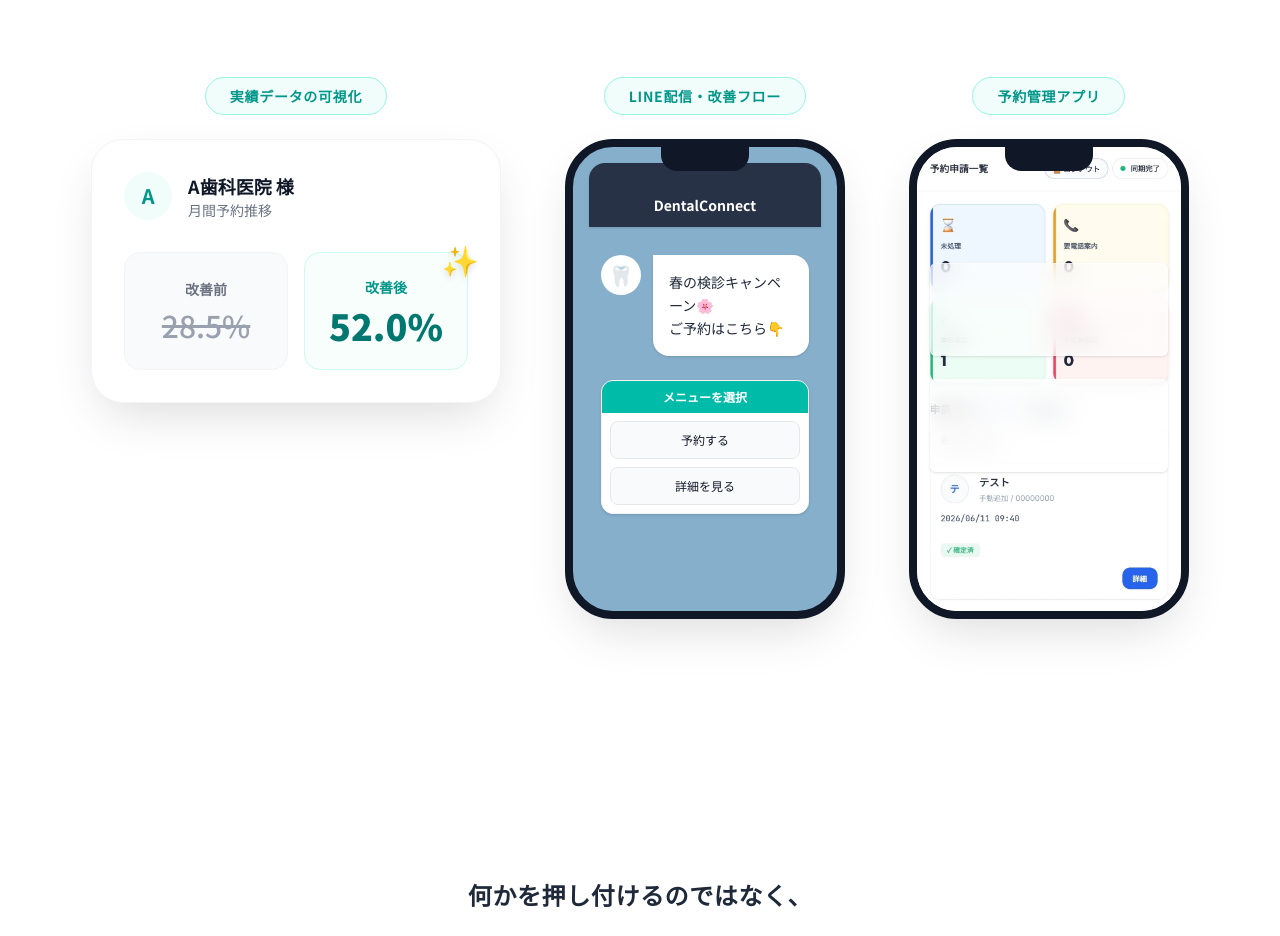
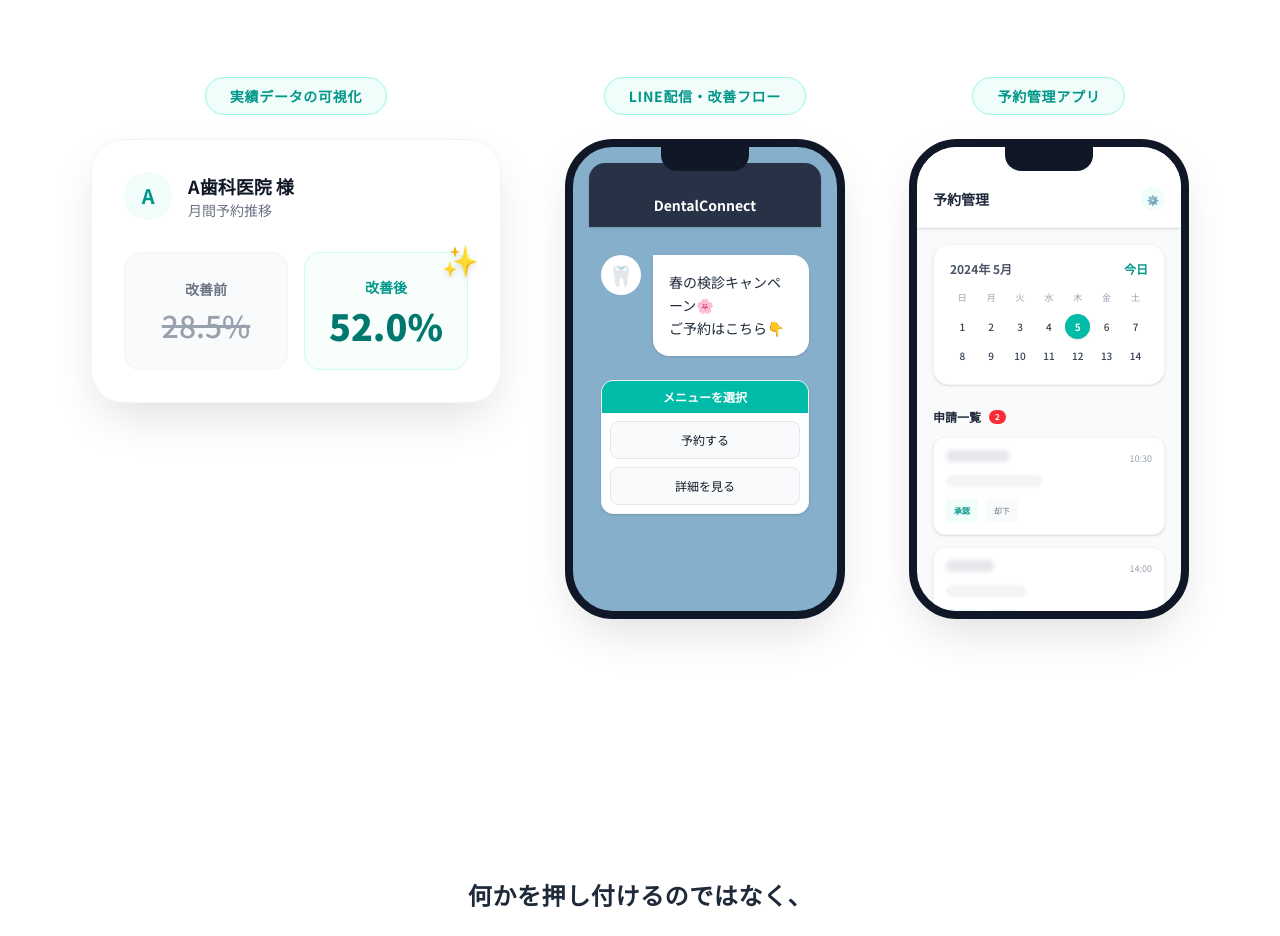
Before and after one commit to uw1g48h31wj4xxa33ffa-eng/reserve-pro-dashboard, a Next.js app in the folder LP/dental-lp/: page / in a window 1280 px wide. Shown: the part 2480-3416 px from the top of the page. Built offline with nearby package versions, Linux system fonts and the light colour scheme.

Commit message:
Replace app image with React mockup

```diff
--- a/LP/dental-lp/components/sections/system.tsx
+++ b/LP/dental-lp/components/sections/system.tsx
@@ -2,12 +2,6 @@
 
 import { motion, useInView } from "framer-motion";
 import { useRef } from "react";
-import Image from "next/image";
-
-// Privacy mask
-const PrivacyMask = ({ className }: { className?: string }) => (
-  <div className={`absolute backdrop-blur-md bg-white/60 border border-white/40 shadow-sm rounded-md z-10 ${className}`} />
-);
 
 // Dashboard Mockup
 function DashboardMockup() {
@@ -57,6 +51,74 @@ function LineMockup() {
             <button className="bg-gray-50 text-xs py-2.5 px-3 rounded-lg border border-gray-200 hover:bg-gray-100">予約する</button>
             <button className="bg-gray-50 text-xs py-2.5 px-3 rounded-lg border border-gray-200 hover:bg-gray-100">詳細を見る</button>
           </div>
+        </div>
+      </div>
+    </div>
+  );
+}
+
+// Booking App Mockup
+function AppMockup() {
+  return (
+    <div className="w-[280px] bg-gray-50 rounded-[3rem] shadow-[0_20px_50px_-12px_rgba(0,0,0,0.15)] border-[8px] border-gray-900 relative overflow-hidden h-[480px] flex flex-col shrink-0">
+      <div className="absolute top-0 left-1/2 -translate-x-1/2 w-1/3 h-6 bg-gray-900 rounded-b-2xl z-20" />
+
+      {/* App Header */}
+      <div className="bg-white px-4 pt-10 pb-4 border-b border-gray-100 shadow-sm relative z-10 flex justify-between items-center">
+        <div className="font-bold text-gray-800 text-sm">予約管理</div>
+        <div className="w-6 h-6 rounded-full bg-teal-50 flex items-center justify-center text-[10px]">⚙️</div>
+      </div>
+
+      <div className="flex-1 overflow-y-auto p-4 flex flex-col gap-6 relative z-10">
+        {/* Calendar Mini */}
+        <div className="bg-white rounded-2xl p-4 shadow-sm border border-gray-100">
+          <div className="text-xs font-bold text-gray-600 mb-3 flex justify-between">
+            <span>2024年 5月</span>
+            <span className="text-teal-600">今日</span>
+          </div>
+          <div className="grid grid-cols-7 gap-1 text-center text-[9px] text-gray-400 mb-2">
+            <div>日</div><div>月</div><div>火</div><div>水</div><div>木</div><div>金</div><div>土</div>
+          </div>
+          <div className="grid grid-cols-7 gap-1 text-center text-[10px] font-medium text-gray-700">
+            {[...Array(14)].map((_, i) => (
+              <div key={i} className={`aspect-square flex items-center justify-center rounded-full ${i === 4 ? 'bg-teal-500 text-white font-bold shadow-sm' : ''}`}>
+                {i + 1}
+              </div>
+            ))}
+          </div>
+        </div>
+
+        {/* 申請一覧 */}
+        <div className="flex flex-col gap-3">
+          <div className="text-xs font-bold text-gray-800 flex items-center gap-2">
+            <span>申請一覧</span>
+            <span className="bg-red-500 text-white text-[8px] px-1.5 py-0.5 rounded-full">2</span>
+          </div>
+
+          <div className="bg-white rounded-xl p-3 shadow-sm border border-gray-100 flex flex-col gap-2 relative overflow-hidden">
+            <div className="flex justify-between items-start">
+              <div className="w-16 h-3 bg-gray-200 rounded-full blur-[2px]" />
+              <div className="text-[9px] text-gray-400">10:30</div>
+            </div>
+            <div className="w-24 h-3 bg-gray-100 rounded-full blur-[1px]" />
+            <div className="flex gap-2 mt-1">
+              <div className="px-2 py-1 bg-teal-50 text-teal-600 text-[8px] rounded font-bold">承認</div>
+              <div className="px-2 py-1 bg-gray-50 text-gray-500 text-[8px] rounded">却下</div>
+            </div>
+          </div>
+
+          <div className="bg-white rounded-xl p-3 shadow-sm border border-gray-100 flex flex-col gap-2 relative overflow-hidden">
+            <div className="flex justify-between items-start">
+              <div className="w-12 h-3 bg-gray-200 rounded-full blur-[2px]" />
+              <div className="text-[9px] text-gray-400">14:00</div>
+            </div>
+            <div className="w-20 h-3 bg-gray-100 rounded-full blur-[1px]" />
+            <div className="flex gap-2 mt-1">
+              <div className="px-2 py-1 bg-teal-50 text-teal-600 text-[8px] rounded font-bold">承認</div>
+              <div className="px-2 py-1 bg-gray-50 text-gray-500 text-[8px] rounded">却下</div>
+            </div>
+          </div>
+
         </div>
       </div>
     </div>
@@ -126,19 +188,7 @@ export function SystemSection() {
                 予約管理アプリ
               </div>
               <div className="group transition-transform duration-700 hover:scale-105">
-                <div className="relative overflow-hidden w-[280px] h-[480px] rounded-[3rem] shadow-[0_20px_50px_-12px_rgba(0,0,0,0.15)] border-[8px] border-gray-900 bg-gray-50 flex justify-center shrink-0">
-                  <div className="absolute top-0 left-1/2 -translate-x-1/2 w-1/3 h-6 bg-gray-900 rounded-b-2xl z-20" />
-                  <Image
-                    src="/uploads/app-1.jpg"
-                    alt="予約管理アプリ"
-                    width={400}
-                    height={800}
-                    className="w-full h-full object-cover object-top"
-                  />
-                  {/* 「申請一覧のテスト」などが入っている部分をぼかす */}
-                  <PrivacyMask className="top-[25%] left-[5%] w-[90%] h-[20%]" />
-                  <PrivacyMask className="top-[50%] left-[5%] w-[90%] h-[20%]" />
-                </div>
+                <AppMockup />
               </div>
             </motion.div>
           </div>
```
